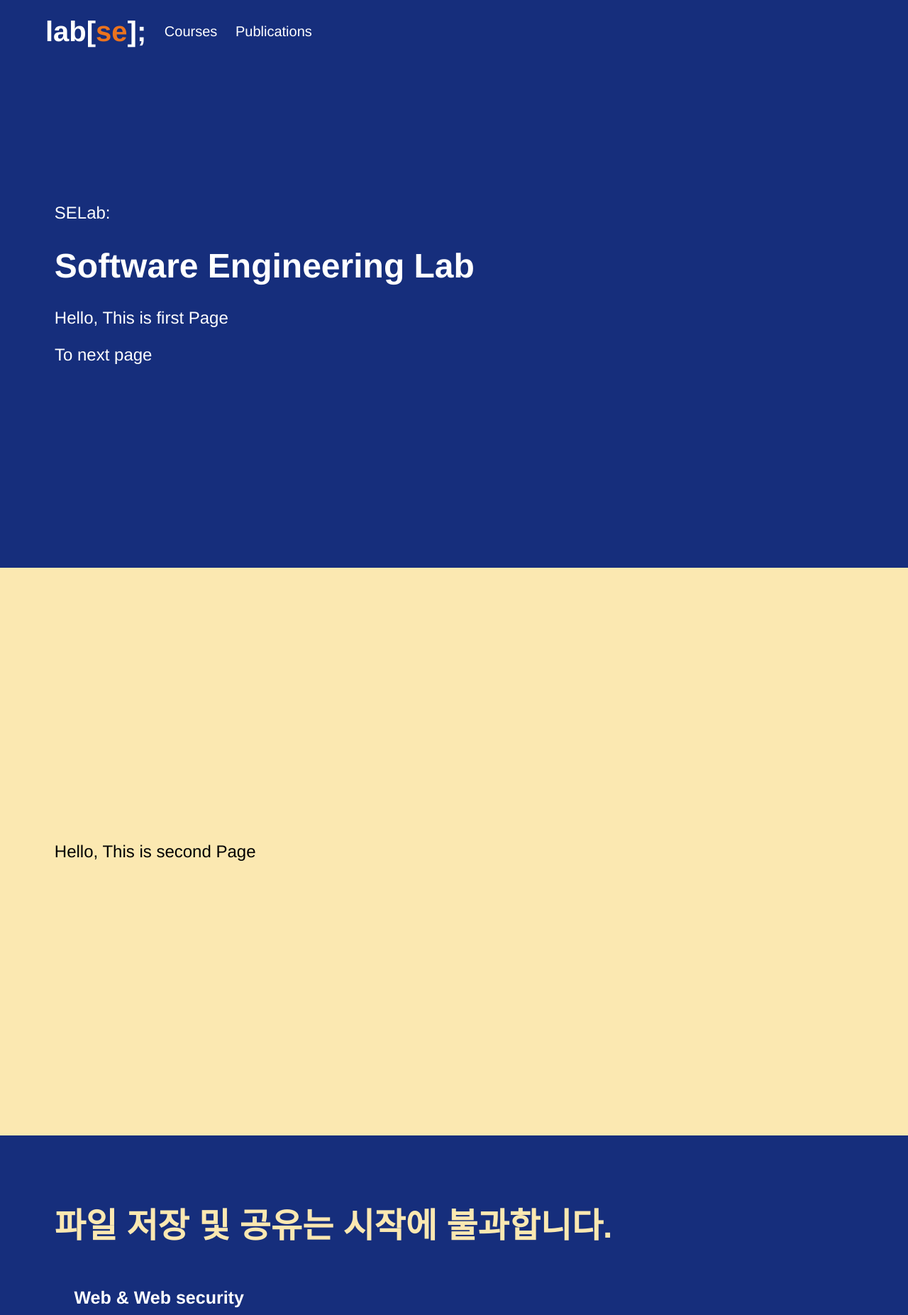
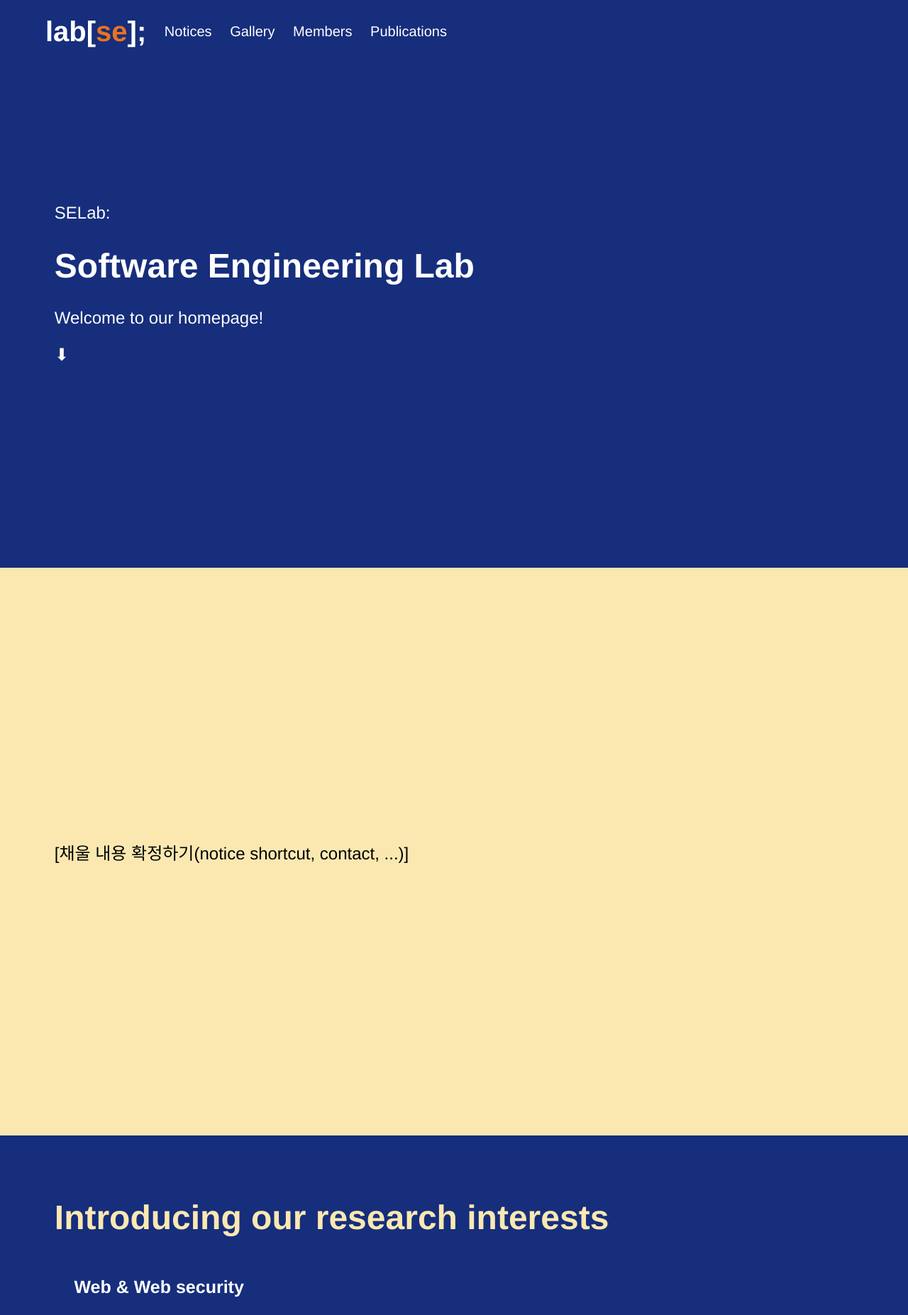
Before and after one commit to Verssae/selab-next, a Next.js app: page / in a window 1280 px wide. Shown: the top 1853 px of the page at 71% size. Built offline with nearby package versions, Linux system fonts and the light colour scheme; grey boxes are pictures that could not be loaded.

Commit message:
modify main page and background to sapphire

```diff
--- a/components/Layout.js
+++ b/components/Layout.js
@@ -1,7 +1,7 @@
 /** @jsx jsx */
 import { jsx, css, Global } from "@emotion/core"
 import { Fragment } from "react"
-
+import theme from "./theme"
 const Layout = ({ children }) => (
   <Fragment>
     <Global
@@ -12,6 +12,7 @@ const Layout = ({ children }) => (
           padding: 0;
           font-family: Helvetica, Arial, sans-serif;
           font-size: 24px;
+          background-color: ${theme.COLORS.sapphire};
         }
       `}
     />
--- a/components/Research.js
+++ b/components/Research.js
@@ -39,7 +39,7 @@ const Research = forwardRef(({ bgColor, color }, ref) => {
 
     return (
         <Container ref={ref}>
-            <h1>파일 저장 및 공유는 시작에 불과합니다.</h1>
+            <h1>Introducing our research interests</h1>
             <Wrapper bgColor={bgColor} color={color}>
                 <Sticky ref={infoRef}>
                     <ScrollBar y={y} />
@@ -126,7 +126,7 @@ const Sticky = styled.div`
         & {
             position: -webkit-sticky; /* 사파리 브라우저 지원 */
             position: sticky;
-            top: 10vh;
+            top: 100px;
             width: 40%;
             display: flex;
             flex-direction: row;
--- a/pages/index.js
+++ b/pages/index.js
@@ -79,7 +79,9 @@ const Index = () => {
         <Header refs={refs}>
           <div css={headerContentStyle}>
             <HomeLink />
-            <PostLink id="Courses" />
+            <PostLink id="Notices" />
+            <PostLink id="Gallery" />
+            <PostLink id="Members" />
             <PostLink id="Publications" />
           </div>
         </Header>
@@ -89,36 +91,29 @@ const Index = () => {
               <Slide left>
                 <p>{`SELab:`}</p>
                 <h1>{`Software Engineering Lab`}</h1>
-                <p>{`Hello, This is first Page`}</p>
+                <p>{`Welcome to our homepage!`}</p>
               </Slide>
               <LightSpeed right>
-                <p onClick={() => scrollTo(vanilaStart1)}>{`To next page`}</p>
+                <p onClick={() => scrollTo(vanilaStart1)}>{`⬇`}</p>
               </LightSpeed>
             </div>
           </Page>
           <Page ref={vanilaStart1} bgColor={theme.COLORS.vanila}>
-            {`Hello, This is second Page`}
+            {`[채울 내용 확정하기(notice shortcut, contact, ...)]`}
           </Page>
-          {/* <Page
-            ref={vanilaEnd1}
-            bgColor={theme.COLORS.sapphire}
-            color={"white"}
-          >
-
-          </Page> */}
           <Research  ref={vanilaEnd1}
             bgColor={theme.COLORS.sapphire}
             color={"white"}/>
 
           <Page ref={vanilaStart2} bgColor={theme.COLORS.vanila}>
-            {`Hello, This is fourth Page`}
+            {`[Prof & members shortcut page]`}
           </Page>
           <Page
             ref={vanilaEnd2}
             bgColor={theme.COLORS.sapphire}
             color={"white"}
           >
-            {`Hello, This is fifth Page`}
+            {`[Courses page]`}
           </Page>
         </div>
       </Container>
```
Also changed, not shown: pages/scroll.js (+16 -10 lines).
